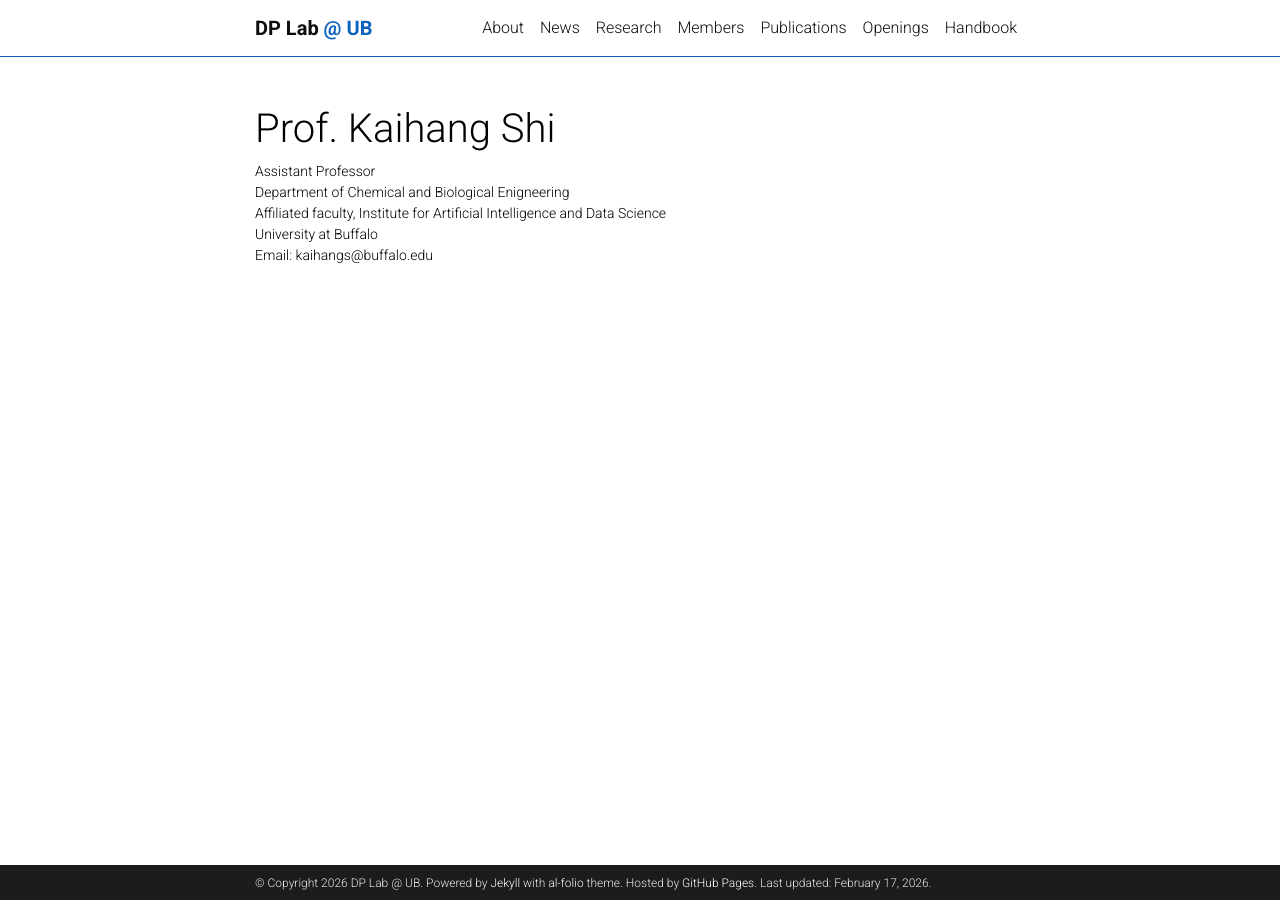
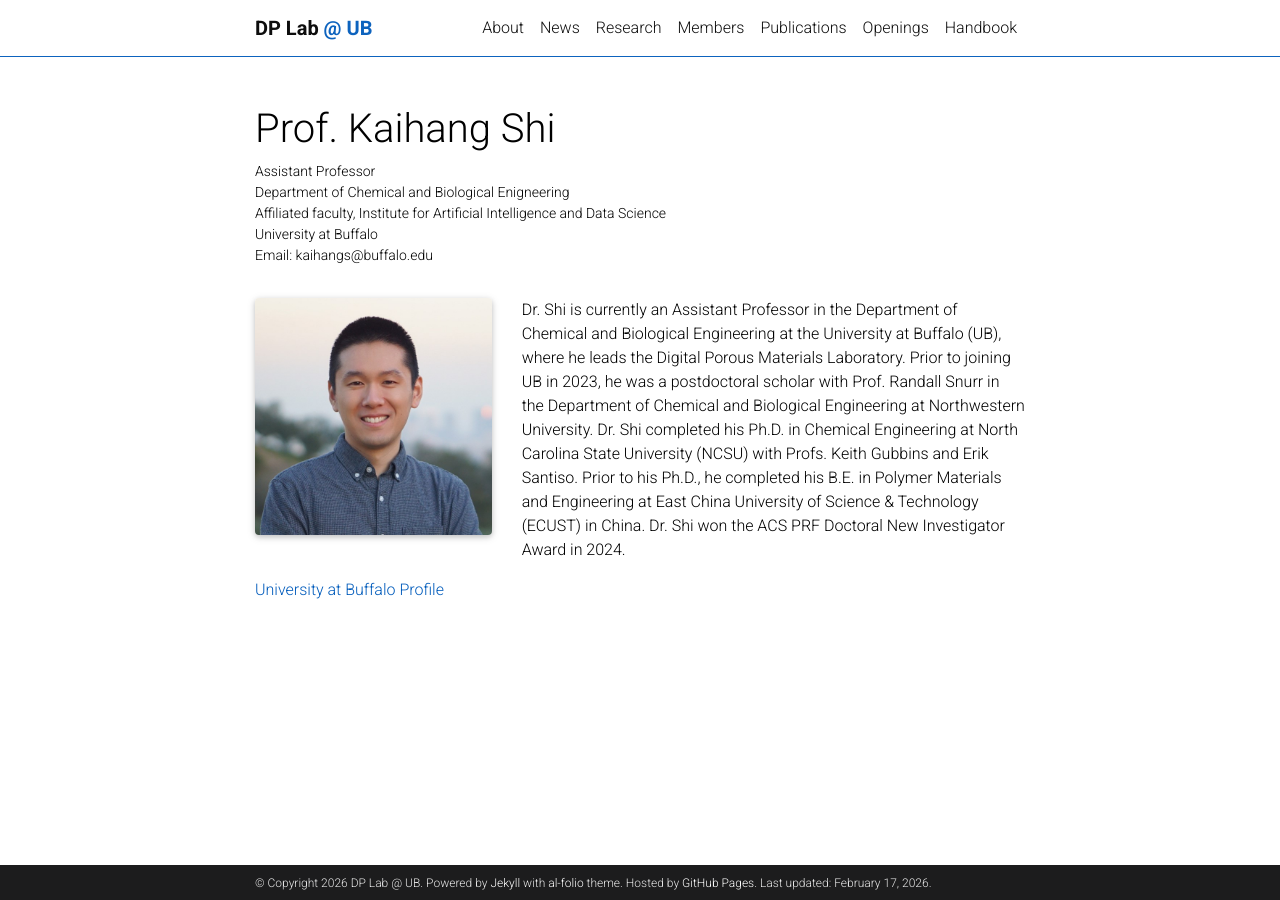
Before and after one commit to ShiResearchGroup/shiresearchgroup.github.io, a Jekyll site: the page built from _projects/Kaihang_Shi.md, in a window 1280 px wide. Built offline with Jekyll 4.4.1, drawn with Linux system fonts in a browser that asks for light colours; full-size pictures stand in for the smaller copies a plugin makes; comment, search, counter and statistics services are not loaded; a style sheet for code colours, icons or effects is not loaded.

Commit message:
Update Kaihang_Shi.md

```diff
--- a/_projects/Kaihang_Shi.md
+++ b/_projects/Kaihang_Shi.md
@@ -3,8 +3,19 @@ layout: page
 title: Prof. Kaihang Shi
 description: Assistant Professor<br>Department of Chemical and Biological Enigneering<br>Affiliated faculty, Institute for Artificial Intelligence and Data Science<br>University at Buffalo<br>Email&#58; kaihangs@buffalo.edu
 img: assets/img/prof_pic.jpg
-redirect: https://engineering.buffalo.edu/chemical-biological/people/faculty-directory/core.host.html/content/shared/engineering/chemical-biological/profiles/faculty/shi-kaihang.detail.html
+redirect:
 importance: 1
 category: PI
 horizontal: true
 ---
+
+<div class="row">
+    <div class="col-sm-4 mt-3 mt-md-0">
+        {% include figure.html path="assets/img/prof_pic.jpg" title="Prof. Kaihang Shi" class="img-fluid rounded z-depth-1" %}
+    </div>
+    <div class="col-sm-8 mt-3 mt-md-0">
+        <p>Dr. Shi is currently an Assistant Professor in the Department of Chemical and Biological Engineering at the University at Buffalo (UB), where he leads the Digital Porous Materials Laboratory. Prior to joining UB in 2023, he was a postdoctoral scholar with Prof. Randall Snurr in the Department of Chemical and Biological Engineering at Northwestern University. Dr. Shi completed his Ph.D. in Chemical Engineering at North Carolina State University (NCSU) with Profs. Keith Gubbins and Erik Santiso. Prior to his Ph.D., he completed his B.E. in Polymer Materials and Engineering at East China University of Science & Technology (ECUST) in China. Dr. Shi won the ACS PRF Doctoral New Investigator Award in 2024. </p>
+    </div>
+</div>
+
+[University at Buffalo Profile](https://engineering.buffalo.edu/chemical-biological/people/faculty-directory/core.host.html/content/shared/engineering/chemical-biological/profiles/faculty/shi-kaihang.detail.html)
```
